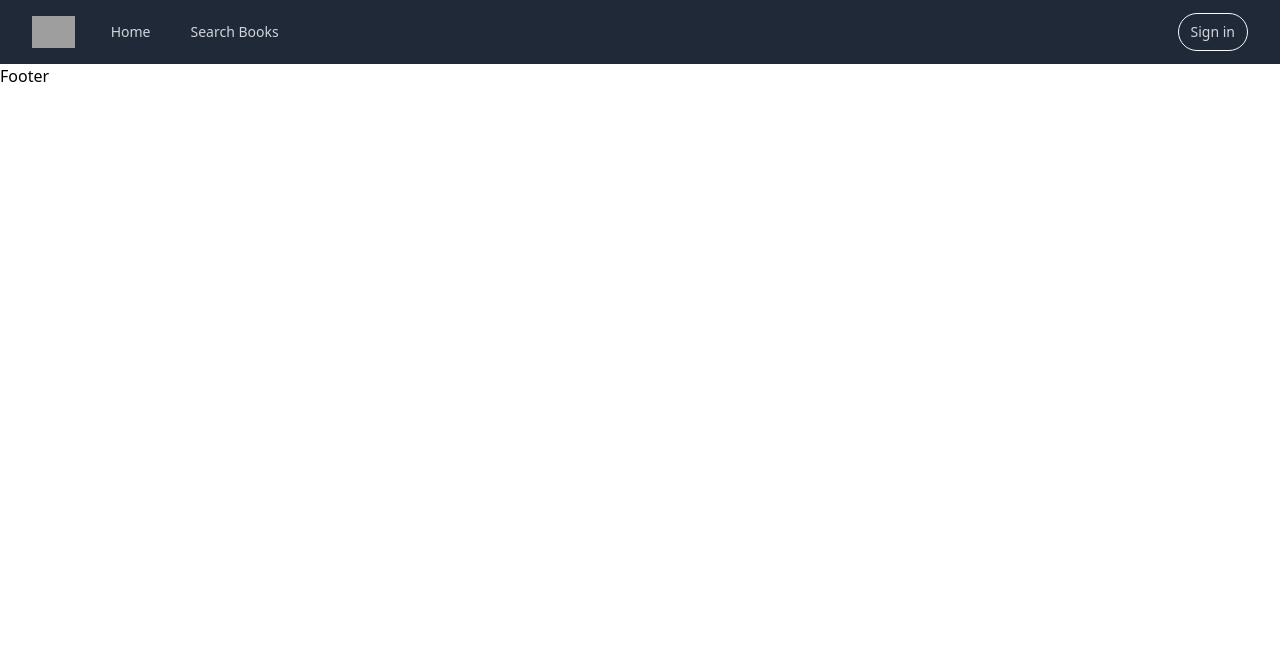
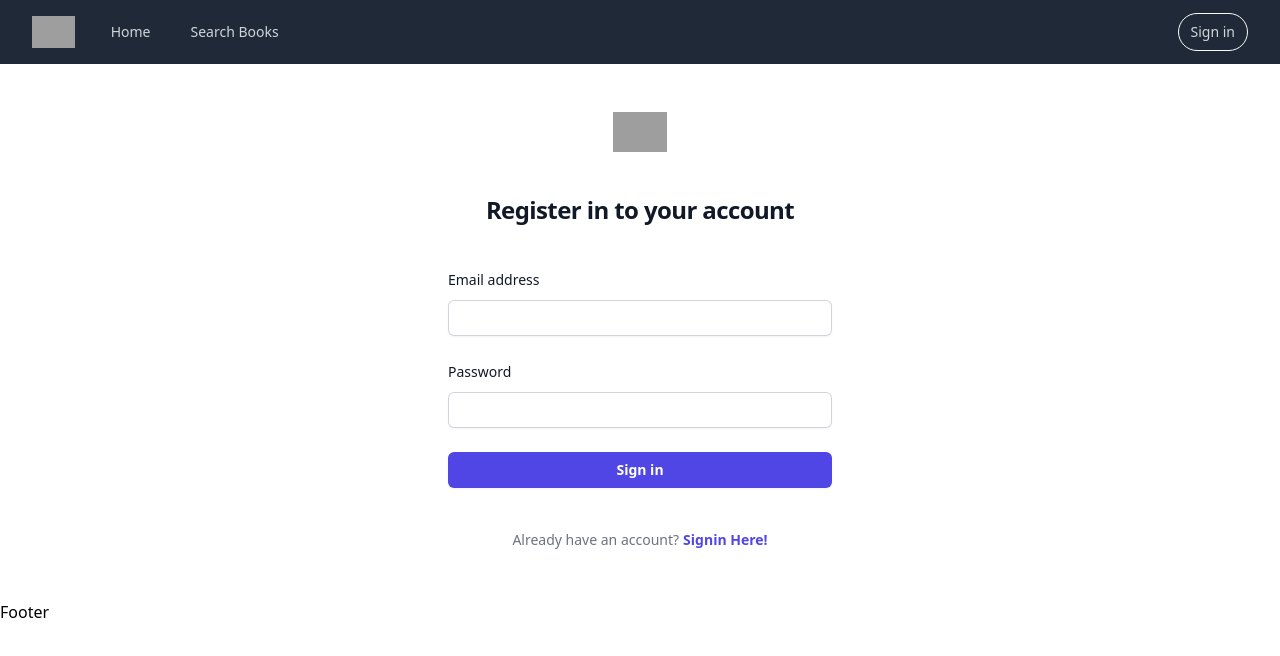
Before and after one commit to dommarajunikhil26/BookVerseClient, a React (Vite) app: page /register in a window 1280 px wide. Shown: the top 656 px of the page. Built offline with nearby package versions, Linux system fonts and the light colour scheme; grey boxes are pictures that could not be loaded.

Commit message:
Added Registration Form

```diff
--- a/src/App.jsx
+++ b/src/App.jsx
@@ -2,6 +2,8 @@ import { Route, Routes } from "react-router-dom"
 import Footer from "./components/header_footer/Footer"
 import Header from "./components/header_footer/Header"
 import Home from "./components/home/Home"
+import Signin from "./components/signin_register/Signin"
+import Register from "./components/signin_register/Register"
 
 
 const App = () => {
@@ -9,7 +11,9 @@ const App = () => {
     <>
       <Header />
       <Routes>
-        <Route path="" element={<Home />} />
+        <Route path="/" element={<Home />} />
+        <Route path="/signin" element={<Signin />} />
+        <Route path="/register" element={<Register />} />
       </Routes>
       <Footer />
     </>
--- a/src/components/signin_register/Register.jsx
+++ b/src/components/signin_register/Register.jsx
@@ -0,0 +1,101 @@
+import { useState } from 'react'
+import logo from '../../assets/logo/bookLogo.jpg';
+import { useNavigate } from 'react-router-dom';
+
+const Register = () => {
+    const [email, setEmail] = useState("");
+    const [password, setPassword] = useState("");
+    const [emailError, setEmailError] = useState("");
+    const [passwordError, setPasswordError] = useState("");
+    const navigate = useNavigate();
+
+    const handleEmailChange = (e) => {
+        setEmail(e.target.value);
+        if (validateEmail(e.target.value)) {
+            setEmailError("");
+        } else {
+            setEmailError("Enter a valid email type");
+        }
+    };
+
+    const handlePasswordChange = (e) => {
+        setPassword(e.target.value);
+        if (e.target.value.length > 9) {
+            setPasswordError("");
+        } else {
+            setPasswordError("Password must be atleast 10 characters");
+        }
+    };
+
+    const validateEmail = (email) => {
+        const emailRegex = /^[^\s@]+@[^\s@]+\.[^\s@]+$/;
+        return emailRegex.test(email);
+    }
+
+    const handleSigninClick = () => {
+        navigate("/signin");
+    }
+
+    const handleFormSubmit = (e) => {
+        e.preventDefault();
+    }
+
+    return (
+        <div className="flex min-h-full flex-col justify-center px-6 py-12 lg:px-8">
+            <div className="sm:mx-auto sm:w-full sm:max-w-sm">
+                <img className="mx-auto h-10 w-auto" src={logo} alt="Book Verse" />
+                <h2 className="mt-10 text-center text-2xl font-bold leading-9 tracking-tight text-gray-900">Register in to your account</h2>
+            </div>
+
+            <div className="mt-10 sm:mx-auto sm:w-full sm:max-w-sm">
+                <form className="space-y-6" onSubmit={handleFormSubmit}>
+                    <div>
+                        <label htmlFor="email" className="block text-sm font-medium leading-6 text-gray-900">Email address</label>
+                        <div className="mt-2">
+                            <input
+                                id="email"
+                                name="email"
+                                type="email"
+                                autoComplete="email"
+                                value={email}
+                                required
+                                onChange={handleEmailChange}
+                                className="block w-full rounded-md border-0 py-1.5 text-gray-900 shadow-sm ring-1 ring-inset ring-gray-300 placeholder:text-gray-400 focus:ring-2 focus:ring-inset focus:ring-indigo-600 sm:text-sm sm:leading-6"
+                            />
+                            {emailError && <p className="text-red-500 text-xs font-semibold">{emailError}</p>}
+                        </div>
+                    </div>
+
+                    <div>
+                        <div className="flex items-center justify-between">
+                            <label htmlFor="password" className="block text-sm font-medium leading-6 text-gray-900">Password</label>
+                        </div>
+                        <div className="mt-2">
+                            <input
+                                id="password"
+                                name="password"
+                                type="password"
+                                autoComplete="current-password"
+                                value={password}
+                                onChange={handlePasswordChange}
+                                required className="block w-full rounded-md border-0 py-1.5 text-gray-900 shadow-sm ring-1 ring-inset ring-gray-300 placeholder:text-gray-400 focus:ring-2 focus:ring-inset focus:ring-indigo-600 sm:text-sm sm:leading-6"
+                            />
+                            {passwordError && <p className="text-red-500 text-xs font-semibold">{passwordError}</p>}
+                        </div>
+                    </div>
+
+                    <div>
+                        <button type="submit" className="flex w-full justify-center rounded-md bg-indigo-600 px-3 py-1.5 text-sm font-semibold leading-6 text-white shadow-sm hover:bg-indigo-500 focus-visible:outline focus-visible:outline-2 focus-visible:outline-offset-2 focus-visible:outline-indigo-600" >Sign in</button>
+                    </div>
+                </form>
+
+                <p className="mt-10 text-center text-sm text-gray-500">
+                    Already have an account?
+                    <button className="font-semibold leading-6 text-indigo-600 hover:text-indigo-500 ml-1" onClick={handleSigninClick}>Signin Here!</button>
+                </p>
+            </div>
+        </div>
+    )
+}
+
+export default Register;
--- a/src/components/signin_register/Signin.jsx
+++ b/src/components/signin_register/Signin.jsx
@@ -1,11 +1,15 @@
 import { useState } from "react"
 import logo from "../../assets/logo/bookLogo.jpg";
+import { useNavigate } from 'react-router-dom';
 
 const Signin = () => {
     const [email, setEmail] = useState("");
     const [password, setPassword] = useState("");
     const [emailError, setEmailError] = useState("");
     const [passwordError, setPasswordError] = useState("");
+
+    const navigate = useNavigate();
+
 
     const handleEmailChange = (e) => {
         setEmail(e.target.value);
@@ -28,6 +32,10 @@ const Signin = () => {
     const validateEmail = (email) => {
         const emailRegex = /^[^\s@]+@[^\s@]+\.[^\s@]+$/;
         return emailRegex.test(email);
+    }
+
+    const handleRegisterClick = () => {
+        navigate("/register");
     }
 
     const handleFormSubmit = (e) => {
@@ -56,7 +64,7 @@ const Signin = () => {
                                 onChange={handleEmailChange}
                                 className="block w-full rounded-md border-0 py-1.5 text-gray-900 shadow-sm ring-1 ring-inset ring-gray-300 placeholder:text-gray-400 focus:ring-2 focus:ring-inset focus:ring-indigo-600 sm:text-sm sm:leading-6"
                             />
-                            {emailError && <p>{emailError}</p>}
+                            {emailError && <p className="text-red-500 text-xs font-semibold">{emailError}</p>}
                         </div>
                     </div>
 
@@ -77,7 +85,7 @@ const Signin = () => {
                                 onChange={handlePasswordChange}
                                 required className="block w-full rounded-md border-0 py-1.5 text-gray-900 shadow-sm ring-1 ring-inset ring-gray-300 placeholder:text-gray-400 focus:ring-2 focus:ring-inset focus:ring-indigo-600 sm:text-sm sm:leading-6"
                             />
-                            {passwordError && <p>{passwordError}</p>}
+                            {passwordError && <p className="text-red-500 text-xs font-semibold">{passwordError}</p>}
                         </div>
                     </div>
 
@@ -88,7 +96,7 @@ const Signin = () => {
 
                 <p className="mt-10 text-center text-sm text-gray-500">
                     Not a member?
-                    <a href="#" className="font-semibold leading-6 text-indigo-600 hover:text-indigo-500">Start a 14 day free trial</a>
+                    <button className="font-semibold leading-6 text-indigo-600 hover:text-indigo-500 ml-1" onClick={handleRegisterClick}>Register Here!</button>
                 </p>
             </div>
         </div>
```
